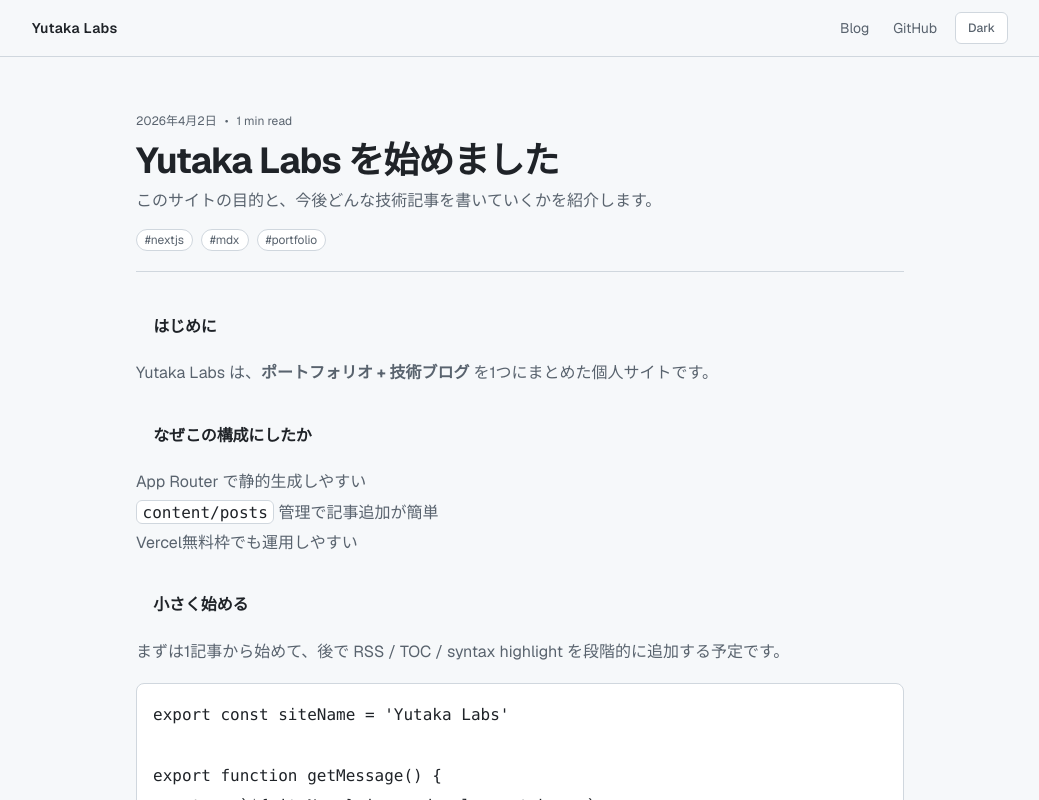
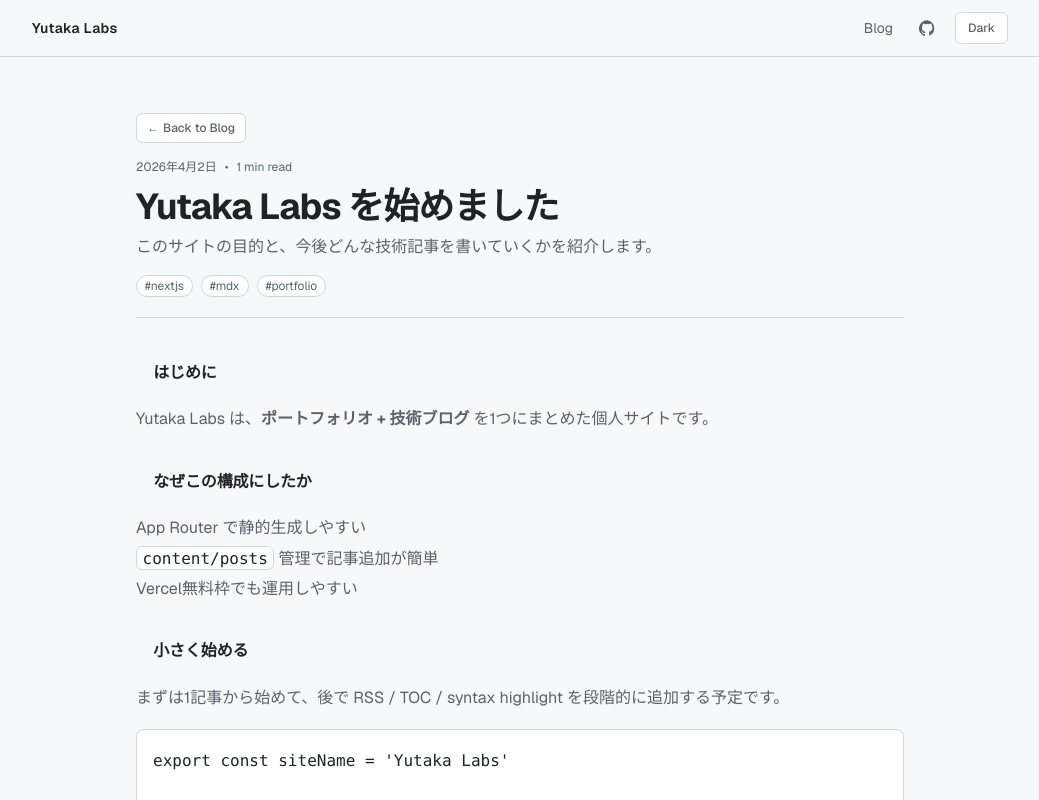
Before and after one commit to YutakaHub/yutaka-labs, a Next.js app: page /blog/first-post in a window 1280 px wide. Shown: the top 800 px of the page, without its empty margins (120-1159 px from the left). Built offline with nearby package versions, Linux system fonts and the light colour scheme.

Commit message:
ヘッダーのGitHubアイコン化と記事戻るボタンを追加

```diff
--- a/app/blog/[slug]/page.tsx
+++ b/app/blog/[slug]/page.tsx
@@ -2,6 +2,7 @@
 import { notFound } from 'next/navigation'
 import { Container } from '@/components/layout/container'
 import { PostHeader } from '@/components/blog/post-header'
+import { BackButton } from '@/components/ui/back-button'
 import { renderMdx } from '@/lib/mdx'
 import { getAllPosts, getPostBySlug } from '@/lib/posts'
 
@@ -40,7 +41,13 @@
     <Container className="py-12 sm:py-14">
       {/* 記事本文は横幅を制限して可読性を優先 */}
       <article className="mx-auto max-w-3xl">
+        {/* 一覧への戻る導線を冒頭に置き、閲覧後の回遊をしやすくする */}
+        <div className="mb-4">
+          <BackButton />
+        </div>
+
         <PostHeader post={post} />
+
         <div className="prose prose-zinc max-w-none dark:prose-invert">{content}</div>
       </article>
     </Container>
--- a/components/layout/header.tsx
+++ b/components/layout/header.tsx
@@ -2,6 +2,14 @@
 import { ThemeToggle } from '@/components/ui/theme-toggle'
 import { Container } from '@/components/layout/container'
 import { getGitHubProfileUrl } from '@/lib/github'
+
+function GitHubMark() {
+  return (
+    <svg viewBox="0 0 24 24" aria-hidden className="h-4 w-4 fill-current">
+      <path d="M12 .5A12 12 0 0 0 8.2 23.9c.6.1.8-.3.8-.6v-2.2c-3.3.7-4-1.6-4-1.6-.6-1.4-1.3-1.8-1.3-1.8-1.1-.8.1-.8.1-.8 1.2.1 1.9 1.3 1.9 1.3 1.1 1.8 2.8 1.3 3.5 1 .1-.8.4-1.3.8-1.6-2.7-.3-5.5-1.3-5.5-6a4.7 4.7 0 0 1 1.2-3.3 4.3 4.3 0 0 1 .1-3.2s1-.3 3.4 1.3a11.7 11.7 0 0 1 6.1 0c2.3-1.6 3.4-1.3 3.4-1.3.5 1.1.5 2.4.1 3.2a4.7 4.7 0 0 1 1.2 3.3c0 4.7-2.8 5.7-5.5 6 .4.3.8 1 .8 2v3c0 .3.2.7.8.6A12 12 0 0 0 12 .5Z" />
+    </svg>
+  )
+}
 
 export function Header() {
   return (
@@ -15,14 +23,19 @@
           <Link href="/blog" className="rounded px-1.5 py-1 transition-colors hover:text-[var(--foreground)]">
             Blog
           </Link>
+
+          {/* GitHubリンクはアイコン主体で主張を抑え、ナビに自然に馴染ませる */}
           <a
             href={getGitHubProfileUrl()}
             target="_blank"
             rel="noreferrer"
-            className="rounded px-1.5 py-1 transition-colors hover:text-[var(--foreground)]"
+            className="inline-flex h-8 w-8 items-center justify-center rounded-md border border-transparent transition-colors hover:border-[var(--border)] hover:bg-[var(--surface)] hover:text-[var(--foreground)]"
+            aria-label="GitHub profile"
+            title="GitHub"
           >
-            GitHub
+            <GitHubMark />
           </a>
+
           <ThemeToggle />
         </nav>
       </Container>
--- /dev/null
+++ b/components/ui/back-button.tsx
@@ -0,0 +1,20 @@
+import Link from 'next/link'
+
+type BackButtonProps = {
+  href?: string
+  label?: string
+}
+
+export function BackButton({ href = '/blog', label = 'Back to Blog' }: BackButtonProps) {
+  return (
+    // GitHub風に、境界線と控えめなhoverだけで戻る導線を表現する
+    <Link
+      href={href}
+      className="inline-flex items-center gap-1 rounded-md border border-[var(--border)] bg-[var(--surface)] px-2.5 py-1.5 text-xs font-medium text-[var(--muted-foreground)] transition-colors hover:bg-[var(--subtle)] hover:text-[var(--foreground)]"
+      aria-label="ブログ一覧に戻る"
+    >
+      <span aria-hidden>←</span>
+      <span>{label}</span>
+    </Link>
+  )
+}
```
